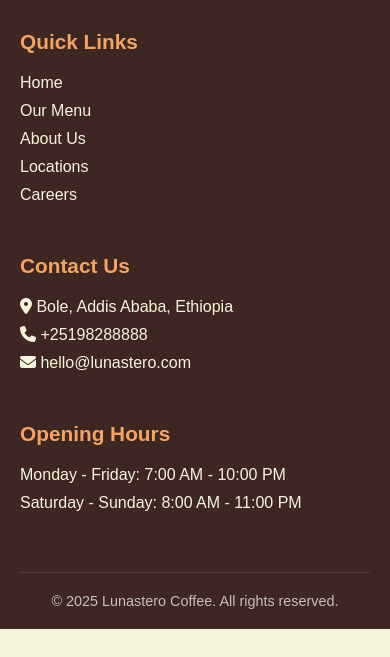
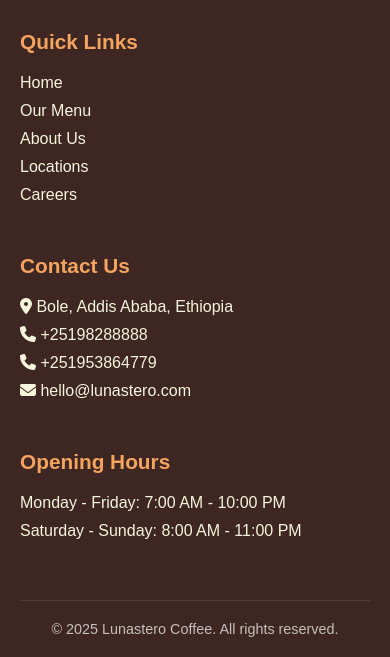
Before and after one commit to mohNurCode/lunastero, a plain HTML site: page index.html in a window 390 px wide. Shown: the part 4283-4940 px from the top of the page. Before the commit the page ends 4912 px from the top, so only its background shows below. Drawn offline with Linux system fonts and the light colour scheme.

Commit message:
add phone number

```diff
--- a/index.html
+++ b/index.html
@@ -824,6 +824,7 @@
                     <ul class="footer-links">
                         <li><i class="fas fa-map-marker-alt"></i> Bole, Addis Ababa, Ethiopia</li>
                         <li><i class="fas fa-phone"></i> +25198288888</li>
+                        <li><i class="fas fa-phone"></i> +251953864779</li>
                         <li><i class="fas fa-envelope"></i> hello@lunastero.com</li>
                     </ul>
                 </div>
```
